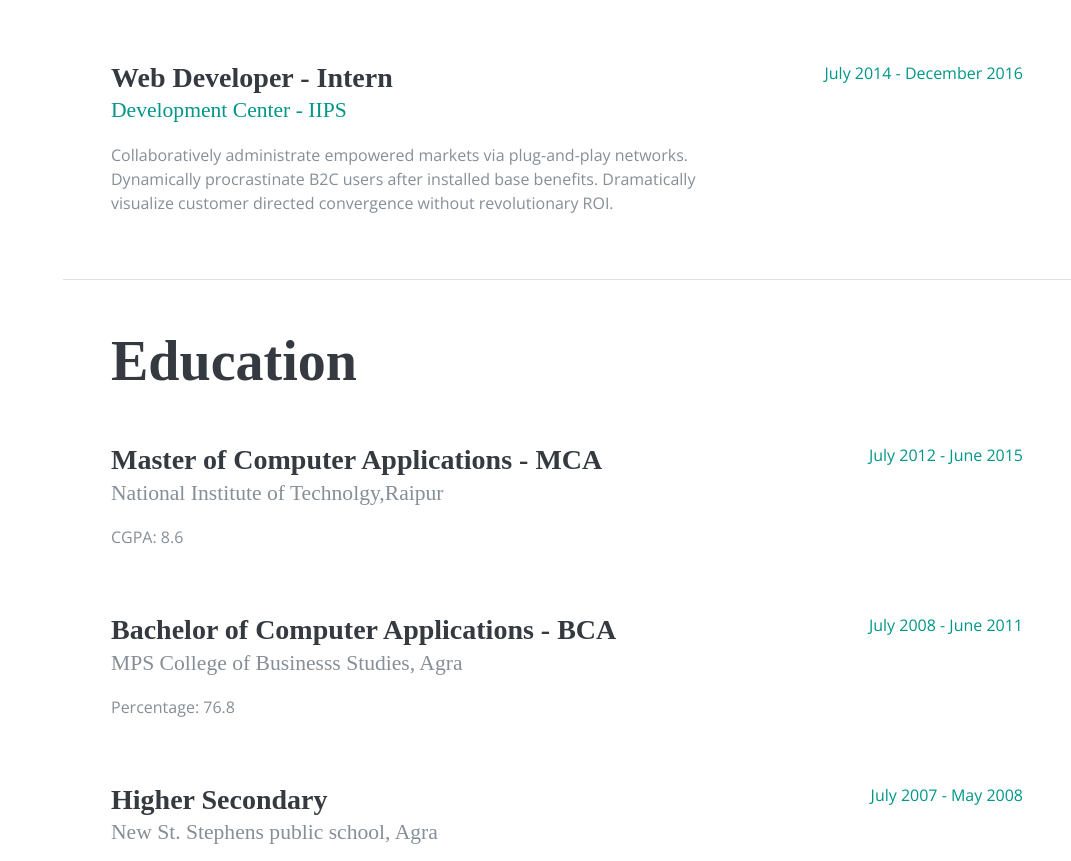
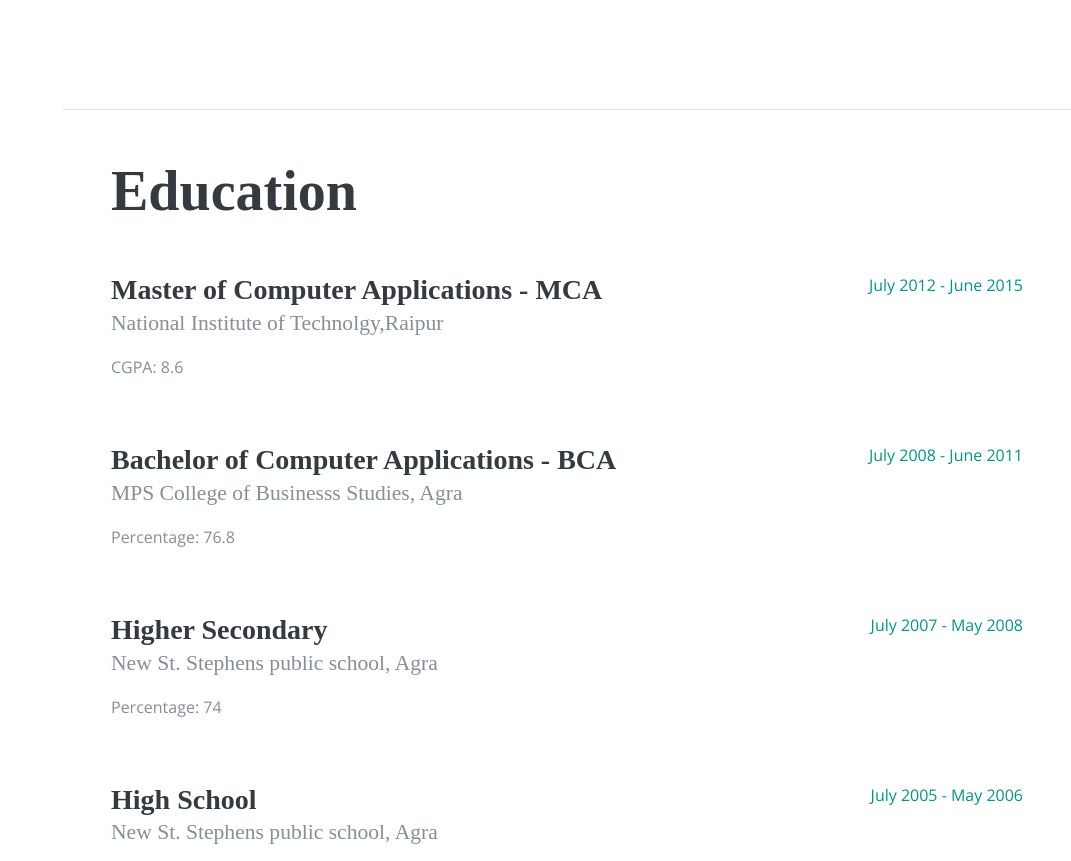
Before and after one commit to sauravdivine/sauravdivine.github.io, a plain HTML site: page index.html in a window 1280 px wide. Shown: the part 2484-3345 px from the top of the page, without its empty margins (209-1280 px from the left). Drawn offline with nearby package versions, Linux system fonts and the light colour scheme; a web font is replaced by a local one.

Commit message:
Update index.html

```diff
--- a/index.html
+++ b/index.html
@@ -177,20 +177,6 @@
           </div>
           <div class="resume-date text-md-right">
             <span class="text-primary">January 2015 - June 2015</span>
-          </div>
-        </div>
-
-        <div class="resume-item d-flex flex-column flex-md-row">
-          <div class="resume-content mr-auto">
-            <h3 class="mb-0">Web Developer - Intern</h3>
-            <div class="subheading mb-3">
-              <a href="http://iips.edu.in/">Development Center - IIPS</a>
-            </div>
-            <p>Collaboratively administrate empowered markets via plug-and-play networks. Dynamically procrastinate B2C users
-              after installed base benefits. Dramatically visualize customer directed convergence without revolutionary ROI.</p>
-          </div>
-          <div class="resume-date text-md-right">
-            <span class="text-primary">July 2014 - December 2016</span>
           </div>
         </div>
 
```
